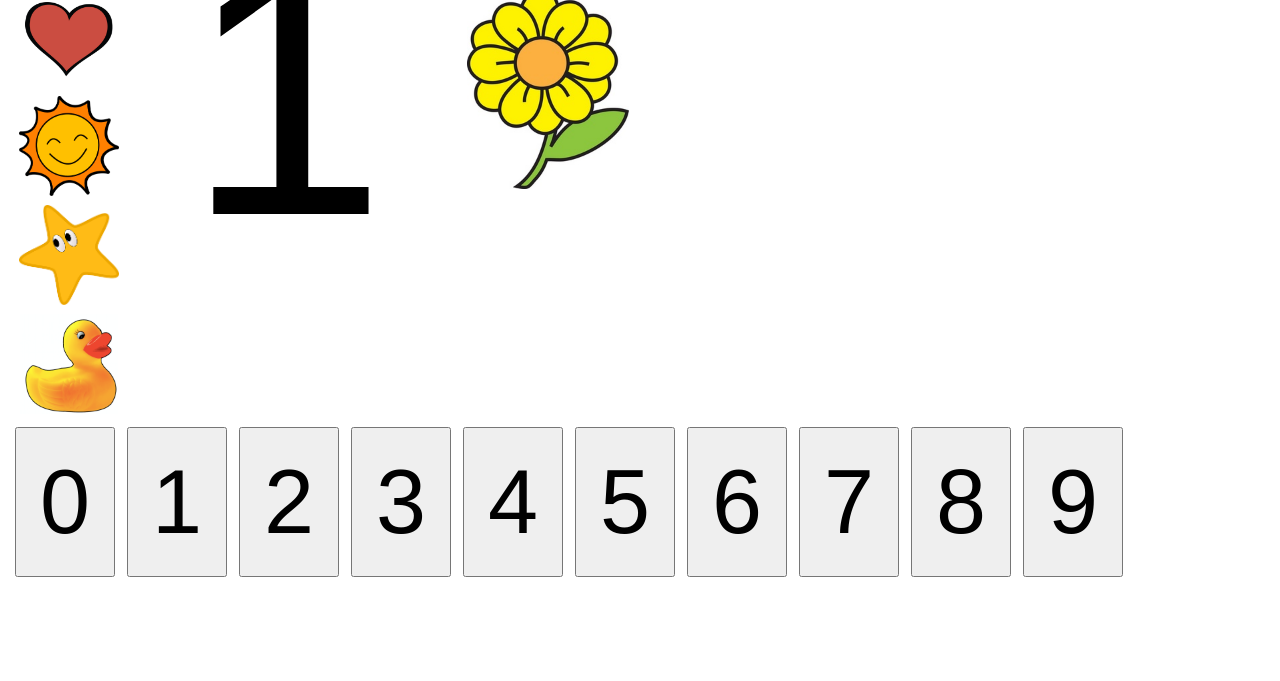
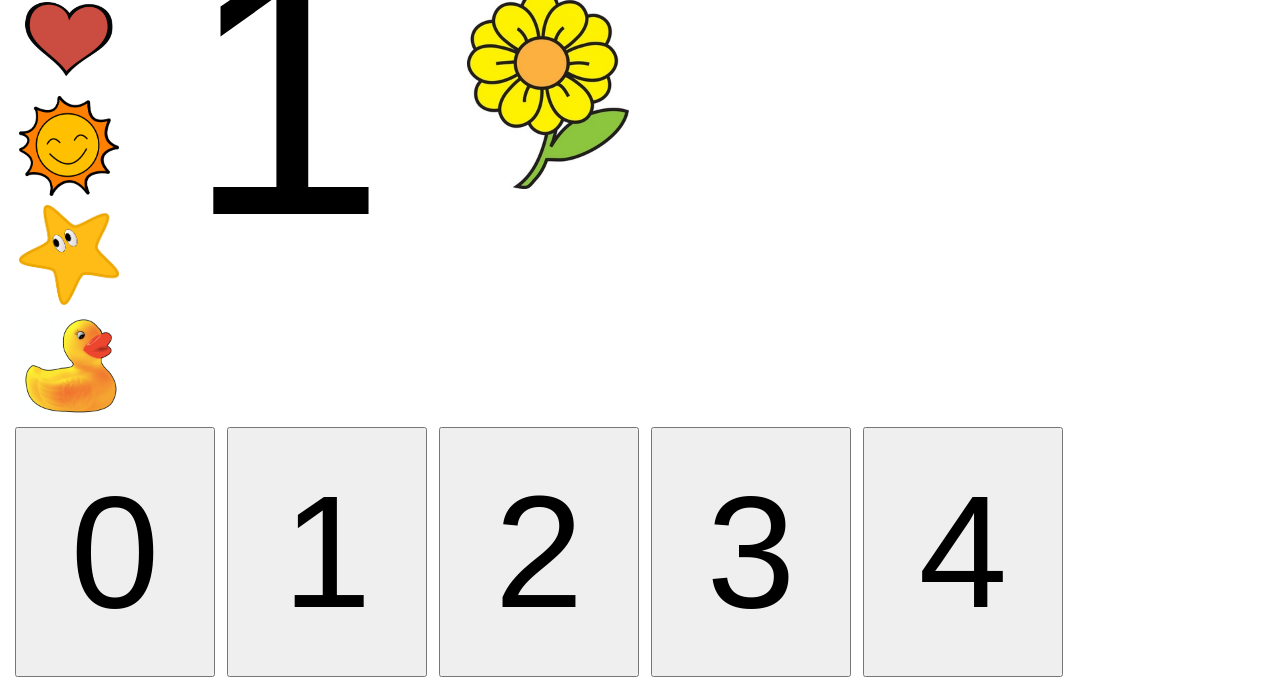
Before and after one commit to ren78min/learn-to-count, a plain HTML site: page index.html in a window 1280 px wide. Shown: the part 250-931 px from the top of the page. Before the commit the page ends 842 px from the top, so only its background shows below. Drawn offline with Linux system fonts and the light colour scheme.

Commit message:
Added files via upload

```diff
--- a/index.html
+++ b/index.html
@@ -4,9 +4,9 @@
 .num-button {
 	text-align: 	center;
 	font-family:	arial;
-	font-size: 	90px;
-	width:		100px;
-	height:		150px;
+	font-size: 	160px;
+	width:		200px;
+	height:		250px;
 	margin:		4px 4px 4px 4px;
 }
 .num-display {
@@ -56,7 +56,10 @@ var initNumBar = function(){
 	var res = "<table>";
         for(var i = 0; i < 10; i++){
                 res += "<td><button class='num-button' onclick=setNum("+i+")>"+i+"</button></td>";
-        }
+        	if(i == 4){
+			res += "</tr><tr>";
+		}
+	}
 	res += "</table>"
         document.getElementById("numBar").innerHTML = res;
 };
```
